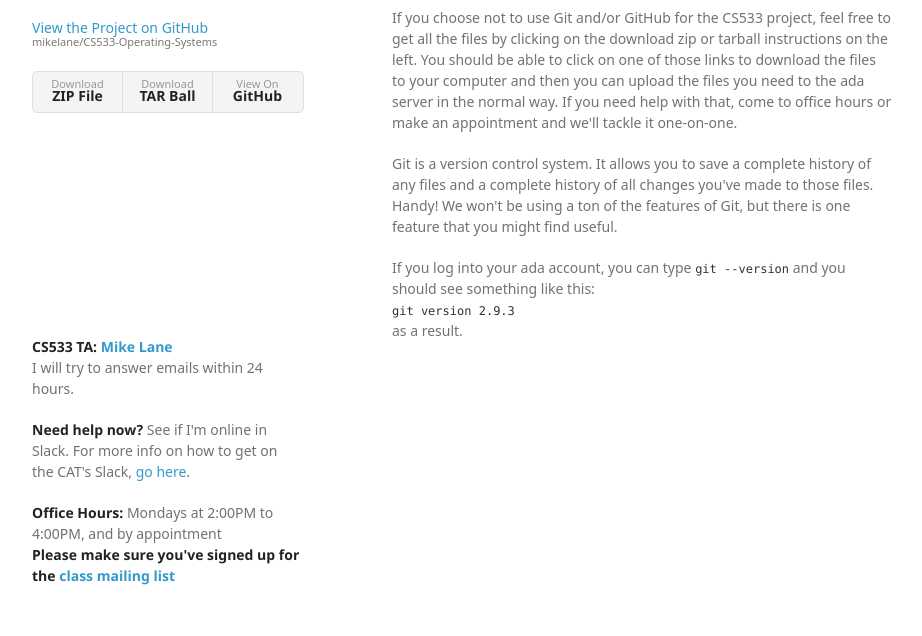
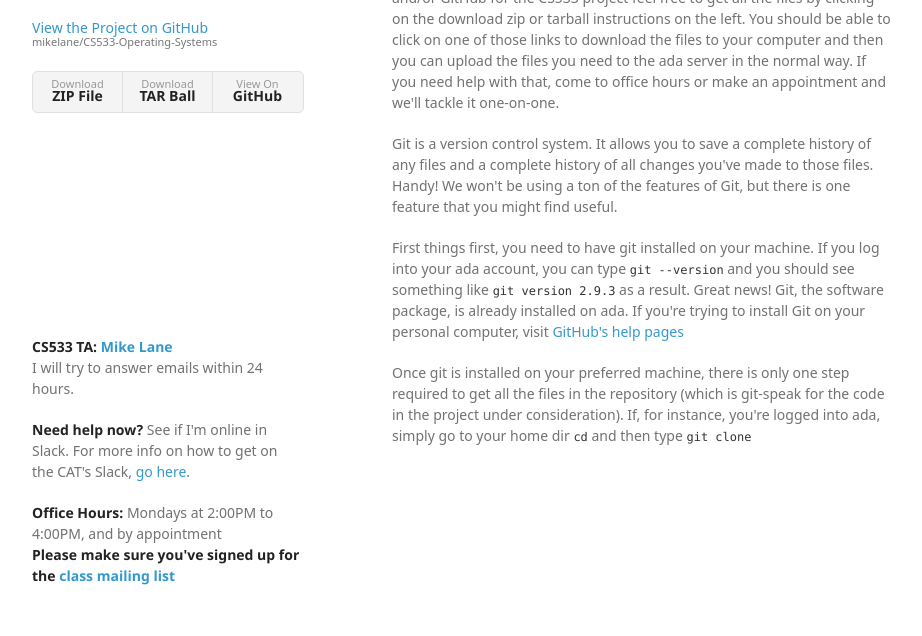
Before and after one commit to mikelane/CS533-Operating-Systems, a plain HTML site: page git-tutorial.html in a window 1280 px wide. Shown: the part 164-800 px from the top of the page, without its empty margins (178-1100 px from the left). Drawn offline with Linux system fonts and the light colour scheme; a web font is replaced by a local one.

Commit message:
Updates office hours and adds to git-tutorial

```diff
--- a/git-tutorial.html
+++ b/git-tutorial.html
@@ -29,25 +29,10 @@
       </header>
       <section>
         <h1>Git and Github Tutorial</h1>
-        <p><strong>Note:</strong> Using Git and GitHub is completely optional.
-          Your grade won't suffer in any way if you decide not to use it.</p>
-        <p>If you choose not to use Git and/or GitHub for the CS533 project,
-           feel free to get all the files by clicking on the download zip or
-           tarball instructions on the left. You should be able to click on one
-           of those links to download the files to your computer and then you
-           can upload the files you need to the ada server in the normal way. If
-           you need help with that, come to office hours or make an appointment
-           and we'll tackle it one-on-one.</p>
-        <p>Git is a version control system. It allows you to save a complete
-           history of any files and a complete history of all changes you've
-           made to those files. Handy! We won't be using a ton of the features
-           of Git, but there is one feature that you might find useful.</p>
-        <p>If you log into your ada account, you can type
-           <code>git --version</code> and you should see something like this:</br>
-           <code>git version 2.9.3</code> </br>
-           as a result.
-           </p>
-
+        <p><strong>Note:</strong> Using Git and GitHub is completely optional. Your grade <strong>will not</strong> suffer in any way if you decide not to use it. If you choose not to use Git and/or GitHub for the CS533 project feel free to get all the files by clicking on the download zip or tarball instructions on the left. You should be able to click on one of those links to download the files to your computer and then you can upload the files you need to the ada server in the normal way. If you need help with that, come to office hours or make an appointment and we'll tackle it one-on-one.</p>
+        <p>Git is a version control system. It allows you to save a complete history of any files and a complete history of all changes you've made to those files. Handy! We won't be using a ton of the features of Git, but there is one feature that you might find useful.</p>
+        <p>First things first, you need to have git installed on your machine. If you log into your ada account, you can type <code>git --version</code> and you should see something like <code>git version 2.9.3</code> as a result. Great news! Git, the software package, is already installed on ada. If you're trying to install Git on your personal computer, visit <a href="https://help.github.com/articles/set-up-git/">GitHub's help pages</a></p>
+        <p>Once git is installed on your preferred machine, there is only one step required to get all the files in the repository (which is git-speak for the code in the project under consideration). If, for instance, you're logged into ada, simply go to your home dir <code>cd</code> and then type <code>git clone </code></p>
       </section>
       <footer>
         <p><strong>CS533 TA: <a href="mailto:mikelane@gmail.com">Mike Lane</a></strong></br>
```
Also changed, not shown: index.html (+1 -1 lines), 1 other file.
